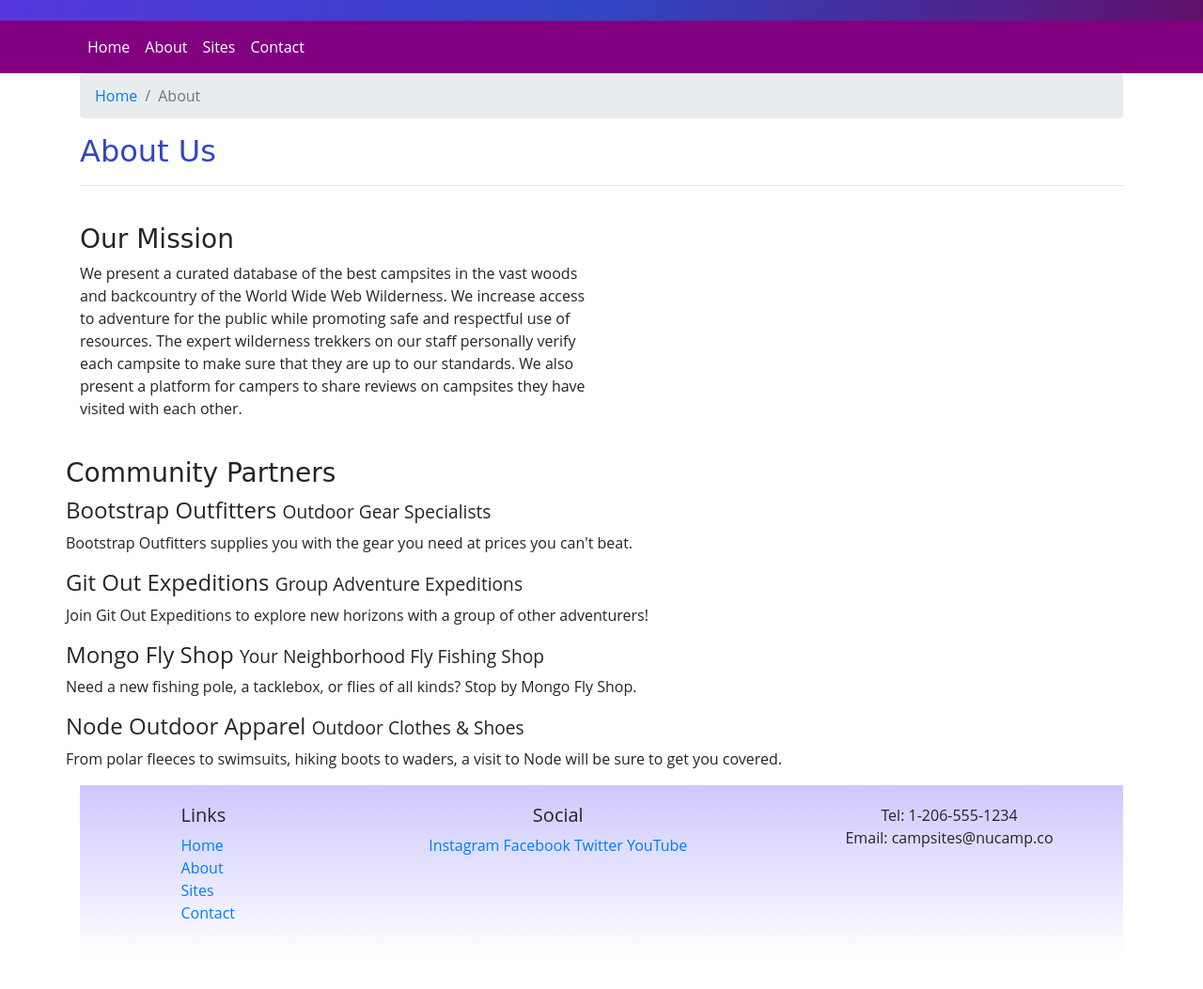
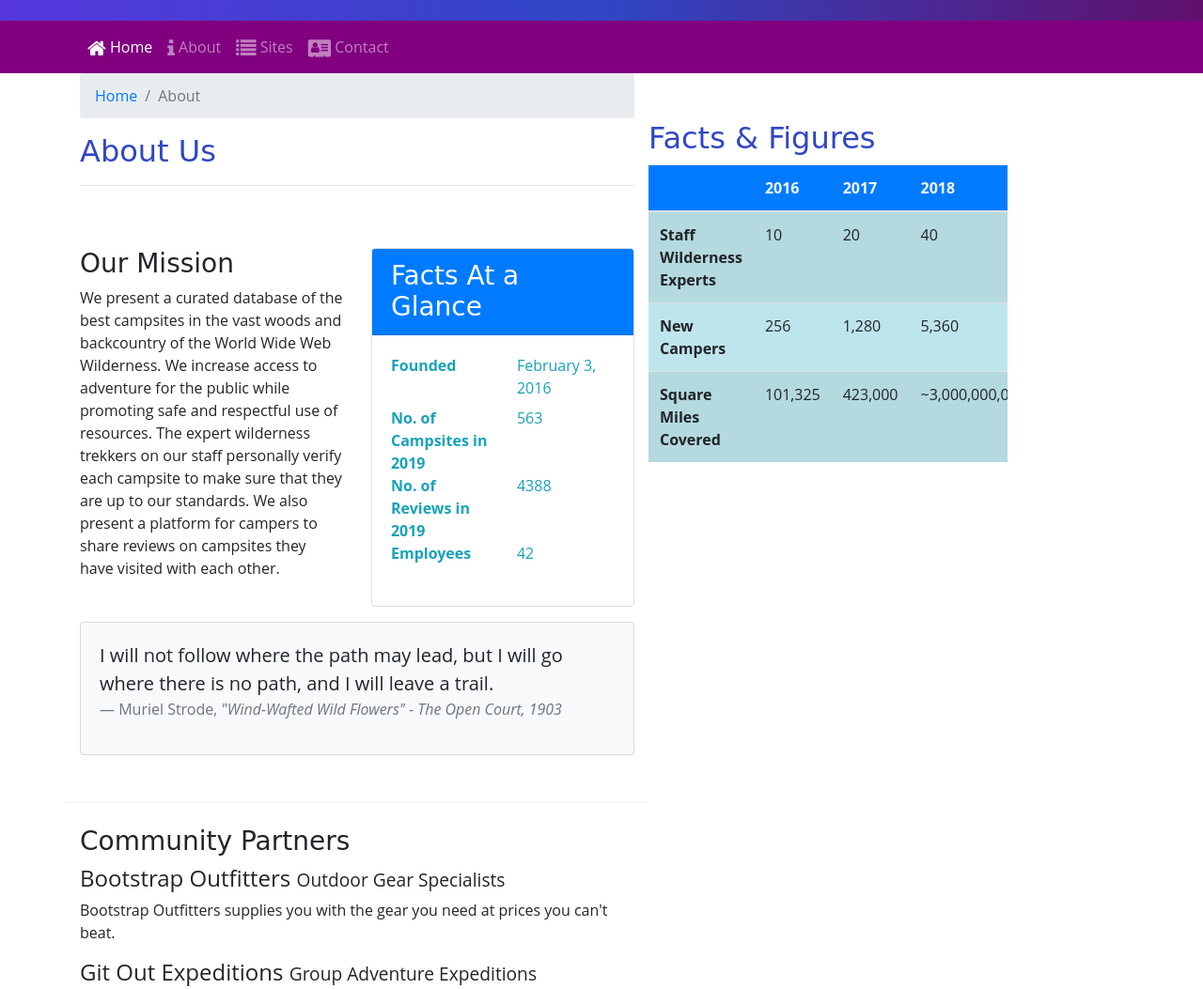
Before and after one commit to ganiya/softdev, a website: page aboutus.html in a window 1280 px wide. Shown: the part 140-1193 px from the top of the page at 94% size. Before the commit the page ends 1160 px from the top, so only its background shows below. Drawn offline with nearby package versions, Linux system fonts and the light colour scheme.

Commit message:
"Tables and Cards"

```diff
--- a/CSS/style.css
+++ b/CSS/style.css
@@ -14,7 +14,7 @@ header h2 {
     color: #CEC8FF;
 }
 
-footer {
+site-footer {
     background-image: linear-gradient(#CEC8FF, white);
     padding: 20px 0;
 }
--- a/aboutus.html
+++ b/aboutus.html
@@ -6,6 +6,9 @@
     <meta charset="utf-8" />
     <meta name="viewport" content="width=device-width, initial-scale=1" />
     <link rel="stylesheet" href="node_modules/bootstrap/dist/css/bootstrap.min.css" />
+    <link rel="stylesheet" href="node_modules/font-awesome/css/font-awesome.min.css" />
+    <link rel="stylesheet" href="node_modules/bootstrap-social/bootstrap-social.css" />
+
     <link rel="stylesheet" href="css/style.css" />
 
     <title>NuCamp: A Better Way To Camp</title>
@@ -32,10 +35,10 @@
      </button>
      <div class="collapse navbar-collapse" id="nucampNavbar">
          <ul class="navbar-nav">
-             <li class="nav-item active"> <a class="nav-link" href="index.html" >Home</a></li>
-             <li class="nav-item active"> <a class="nav-link" href="#" >About</a></li>
-             <li class="nav-item active"> <a class="nav-link" href="#" >Sites</a></li>
-             <li class="nav-item active"> <a class="nav-link" href="#" >Contact</a></li>
+            <li class="nav-item active"><a class="nav-link" href="index.html"><i class="fa fa-home fa-lg"></i> Home</a></li>
+            <li class="nav-item"><a class="nav-link" href="#"><i class="fa fa-info fa-lg"></i> About</a></li>
+            <li class="nav-item"><a class="nav-link" href="#"><i class="fa fa-list fa-lg"></i> Sites</a></li>
+            <li class="nav-item"><a class="nav-link" href="contactus.html"><i class="fa fa-address-card fa-lg"></i> Contact</a></li>
 
          </ul>
      </div>
@@ -53,11 +56,41 @@
                 <hr />
             <div>
 
-                    <div class="row row content">
-                    <div class= "col-sm-6">
-             <br> <h3>Our Mission</h3>
-                <p>We present a curated database of the best campsites in the vast woods and backcountry of the World Wide Web Wilderness. We increase access to adventure for the public while promoting safe and respectful use of resources. The expert wilderness trekkers on our staff personally verify each campsite to make sure that they are up to our standards. We also present a platform for campers to share reviews on campsites they have visited with each other.</p>
-        </div>
+                <div class="row row-content">
+                    <div class="col-sm-6">
+                        <h3>Our Mission</h3>
+                        <p>We present a curated database of the best campsites in the vast woods and backcountry of the World Wide Web Wilderness. We increase access to adventure for the public while promoting safe and respectful use of resources. The expert wilderness trekkers on our staff personally verify each campsite to make sure that they are up to our standards. We also present a platform for campers to share reviews on campsites they have visited with  each other.</p>
+                    </div>
+                    <div class="col-sm-6">
+                        <div class="card">
+                            <h3 class="card-header bg-primary text-white">Facts At a Glance</h3>
+                            <div class="card-body">
+                                <dl class="row">
+                                    <dt class="col-6 text-info">Founded</dt>
+                                    <dd class="col-6 text-info">February 3, 2016</dd>
+                                    <dt class="col-6 text-info">No. of Campsites in 2019</dt>
+                                    <dd class="col-6 text-info">563</dd>
+                                    <dt class="col-6 text-info">No. of Reviews in 2019</dt>
+                                    <dd class="col-6 text-info">4388</dd>
+                                    <dt class="col-6 text-info">Employees</dt>
+                                    <dd class="col-6 text-info">42</dd>
+                                </dl>
+                            </div>
+                        </div>
+                    </div>
+                    <div class="col">
+                        <div class="card bg-light mt-3">
+                            <blockquote class="blockquote card-body">
+                                <p class="mb-0">I will not follow where the path may lead, but I will go where there is no path, and I will leave a trail.</p>
+                                <footer class="blockquote-footer">Muriel Strode,
+                                    <cite title="Source Title">"Wind-Wafted Wild Flowers" -
+                                        The Open Court, 1903
+                                    </cite>
+                                </footer>
+                            </blockquote>
+                        </div>
+                    </div>
+                </div>
 
 
             <div class="row row content">
@@ -84,7 +117,44 @@
     </div>
 </div>
 
-    <footer>
+<div class="row row-content">
+    <div class="col-sm-9">
+        <h2>Facts &amp; Figures</h2>
+        <div class="table-responsive">
+               <table class="table table-striped">
+                <thead>
+                    <tr class="bg-primary text-light">
+                        <th></th>
+                        <th>2016</th>
+                        <th>2017</th>
+                        <th>2018</th>
+                    </tr>
+                </thead>
+                <tbody class="table-info">
+                    <tr>
+                        <th>Staff Wilderness Experts</th>
+                        <td>10</td>
+                        <td>20</td>
+                        <td>40</td>
+                    </tr>
+                    <tr>
+                        <th>New Campers</th>
+                        <td>256</td>
+                        <td>1,280</td>
+                        <td>5,360</td>
+                    </tr>
+                    <tr>
+                        <th>Square Miles Covered</th>
+                        <td>101,325</td>
+                        <td>423,000</td>
+                        <td>~3,000,000,000</td>
+                    </tr>
+                </tbody>
+            </table>
+        </div>
+    </div>
+</div>
+    <footer class="site-footer">
         <div class="container">
             <div class="row">
                 <div class="col-4 col-sm-2 offset-1">
@@ -98,14 +168,16 @@
                 </div>
                 <div class="col-6 col-sm-5 text-center">
                     <h5>Social</h5>
-                    <a href="http://instagram.com/">Instagram</a>
-                    <a href="http://facebook.com/">Facebook</a>
-                    <a href="http://twitter.com/">Twitter</a>
-                    <a href="http://youtube.com/">YouTube</a>
+                    <a class="btn btn-social-icon btn-instagram" href="http://instagram.com/"><i class="fa fa-instagram"></i></a>
+                    <a class="btn btn-social-icon btn-facebook" href="http://facebook.com/"><i class="fa fa-facebook"></i></a>
+                    <a class="btn btn-social-icon btn-twitter" href="http://twitter.com/"><i class="fa fa-twitter"></i></a>
+                    <a class="btn btn-social-icon btn-google" href="http://youtube.com/"><i class="fa fa-youtube"></i></a>
                 </div>
                 <div class="col-sm-4 text-center">
-                    Tel: 1-206-555-1234<br />
-                    Email: campsites@nucamp.co
+                    <div class="col-sm-4 text-center">
+                        <a role="button" class="btn btn-link" href="tel:+12065551234"><i class="fa fa-phone"></i> 1-206-555-1234</a><br />
+                        <a role="button" class="btn btn-link" href="mailto:campsites@nucamp.co"><i class="fa fa-envelope-o"></i> campsites@nucamp.co</a>
+                    </div>
                 </div>
            </div>
         </div>
--- a/package.json
+++ b/package.json
@@ -12,6 +12,8 @@
   "license": "ISC",
   "dependencies": {
     "bootstrap": "^4.0.0",
+    "bootstrap-social": "^5.1.1",
+    "font-awesome": "^4.7.0",
     "jquery": "^3.3.1",
     "lite-server": "^2.5.4",
     "popper.js": "^1.12.9"
```
Also changed, not shown: bootstramp.html (+27 -5 lines), contactus.html (added, +179 -0 lines), index.html (+15 -14 lines), beyonce.jpeg (added), 2 other files.
